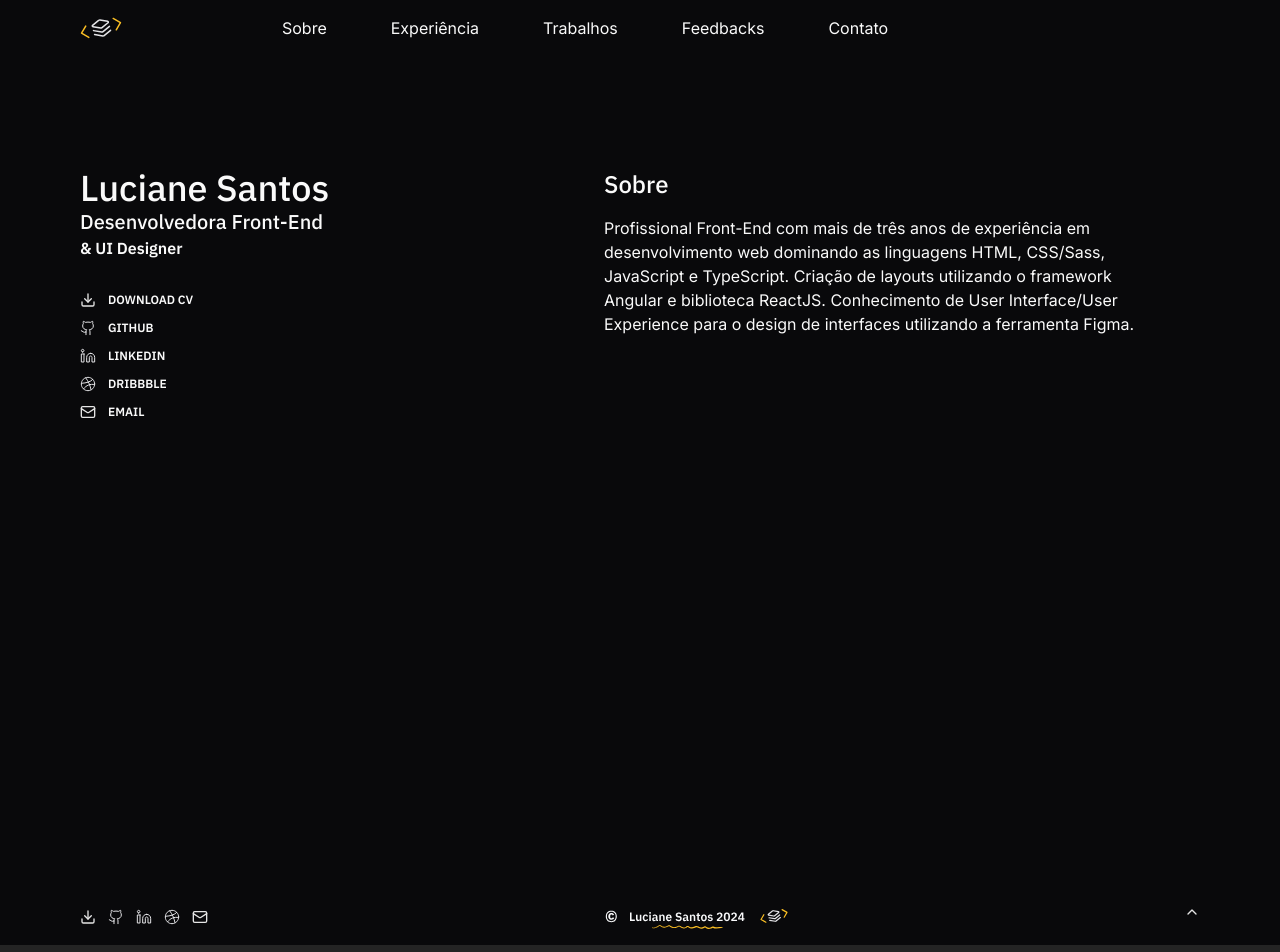
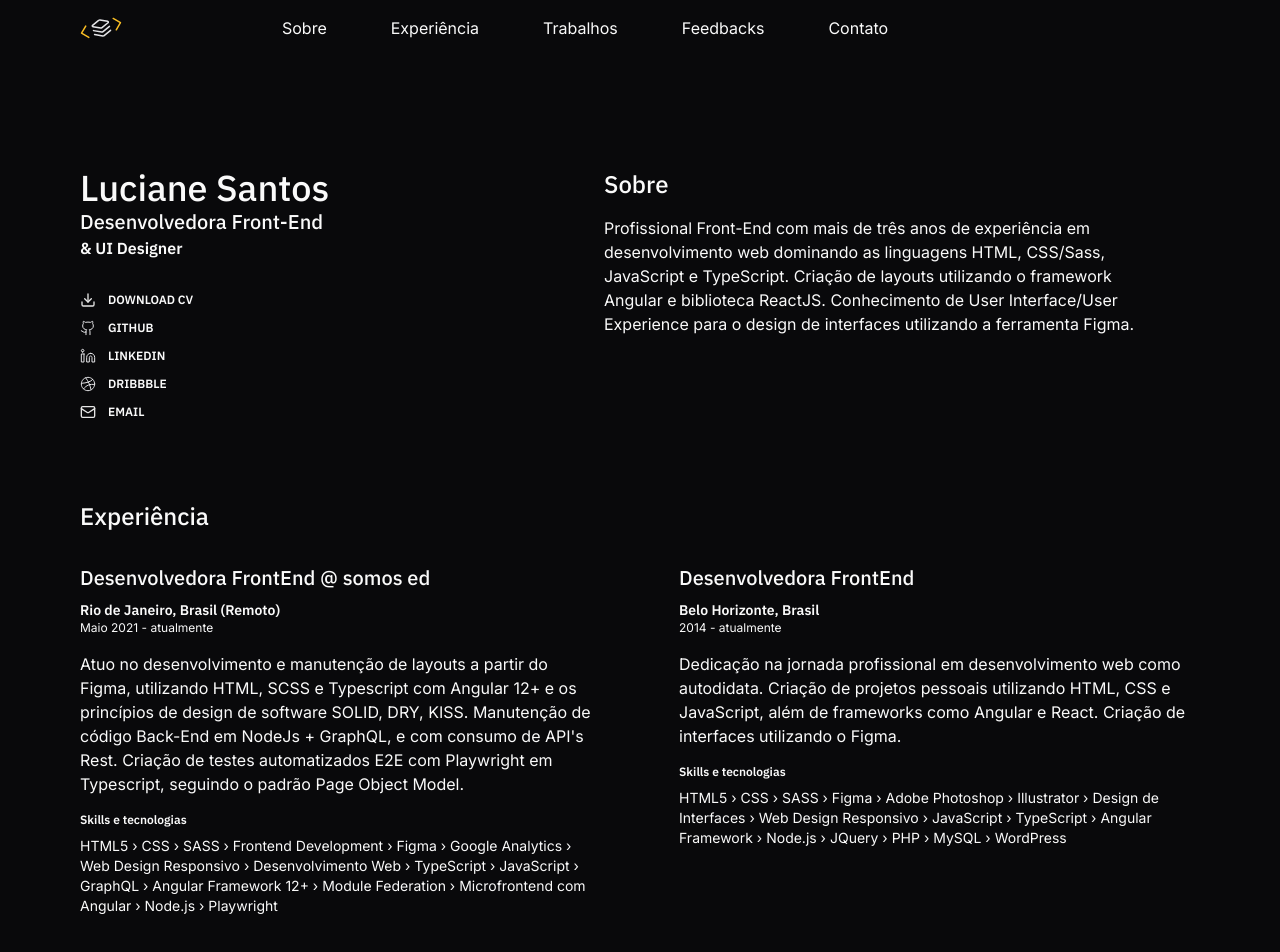
Before and after one commit to lucianesantcs/lucianesantcs.github.io, a React (Vite) app: page / in a window 1280 px wide. Shown: the top 952 px of the page. Built offline with nearby package versions, Linux system fonts and the light colour scheme.

Commit message:
feat: criado section experiência

```diff
--- a/src/App.tsx
+++ b/src/App.tsx
@@ -1,6 +1,7 @@
 import "./App.css";
 import Footer from "./components/layouts/Footer/Footer";
 import Header from "./components/layouts/Header/Header";
+import Experiencia from "./sections/Experiencia";
 import Sobre from "./sections/Sobre";
 
 function App() {
@@ -9,6 +10,7 @@ function App() {
       <Header />
       <main className="container max-w-144 mx-auto min-h-dvh px-3 md:px-10 lg:px-20">
         <Sobre />
+        <Experiencia />
       </main>
       <Footer />
     </>
--- /dev/null
+++ b/src/sections/Experiencia.tsx
@@ -0,0 +1,74 @@
+const Experiencia = () => {
+  return (
+    <section className="flex mt-20 flex-col gap-8">
+      <h2 className="font-serif text-2xl font-medium">Experiência</h2>
+      <section className="flex justify-between">
+        <section className="w-[32.5625rem] flex flex-col gap-4">
+          <div className="flex flex-col gap-2">
+            <h3 className="font-serif text-xl font-medium">
+              Desenvolvedora FrontEnd @ somos ed
+            </h3>
+            <div>
+              <p className="font-serif text-sm font-semibold">
+                Rio de Janeiro, Brasil (Remoto)
+              </p>
+              <p className="font-sans text-xs">Maio 2021 - atualmente</p>
+            </div>
+          </div>
+          <p className="font-sans text-base">
+            Atuo no desenvolvimento e manutenção de layouts a partir do Figma,
+            utilizando HTML, SCSS e Typescript com Angular 12+ e os princípios
+            de design de software SOLID, DRY, KISS. Manutenção de código
+            Back-End em NodeJs + GraphQL, e com consumo de API's Rest. Criação
+            de testes automatizados E2E com Playwright em Typescript, seguindo o
+            padrão Page Object Model.
+          </p>
+          <div className="flex flex-col gap-2">
+            <h4 className="font-serif text-xs font-semibold">
+              Skills e tecnologias
+            </h4>
+            <p className="font-sans text-sm">
+              HTML5 › CSS › SASS › Frontend Development › Figma › Google
+              Analytics › Web Design Responsivo › Desenvolvimento Web ›
+              TypeScript › JavaScript › GraphQL › Angular Framework 12+ › Module
+              Federation › Microfrontend com Angular › Node.js › Playwright
+            </p>
+          </div>
+        </section>
+
+        <section className="w-[32.5625rem] flex flex-col gap-4">
+          <div className="flex flex-col gap-2">
+            <h3 className="font-serif text-xl font-medium">
+              Desenvolvedora FrontEnd
+            </h3>
+            <div>
+              <p className="font-serif text-sm font-semibold">
+                Belo Horizonte, Brasil
+              </p>
+              <p className="font-sans text-xs">2014 - atualmente</p>
+            </div>
+          </div>
+          <p className="font-sans text-base">
+            Dedicação na jornada profissional em desenvolvimento web como
+            autodidata. Criação de projetos pessoais utilizando HTML, CSS e
+            JavaScript, além de frameworks como Angular e React. Criação de
+            interfaces utilizando o Figma.
+          </p>
+          <div className="flex flex-col gap-2">
+            <h4 className="font-serif text-xs font-semibold">
+              Skills e tecnologias
+            </h4>
+            <p className="font-sans text-sm">
+              HTML5 › CSS › SASS › Figma › Adobe Photoshop › Illustrator ›
+              Design de Interfaces › Web Design Responsivo › JavaScript ›
+              TypeScript › Angular Framework › Node.js › JQuery › PHP › MySQL ›
+              WordPress
+            </p>
+          </div>
+        </section>
+      </section>
+    </section>
+  );
+};
+
+export default Experiencia;
```
